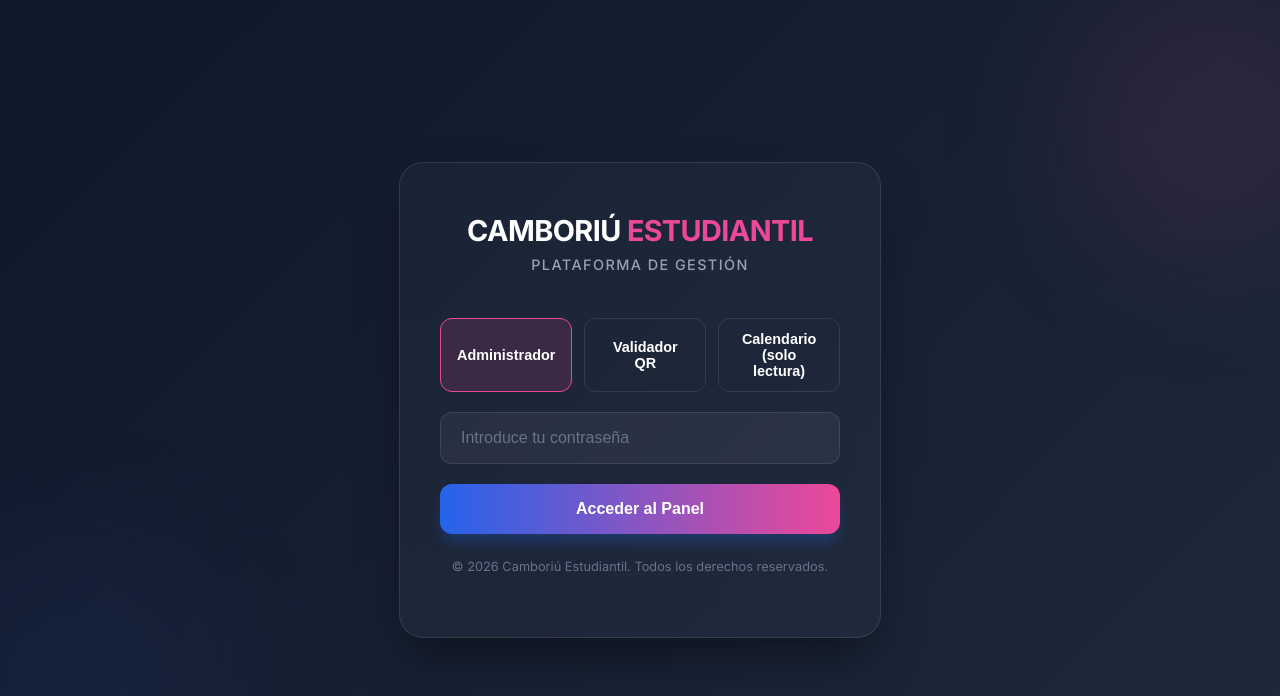
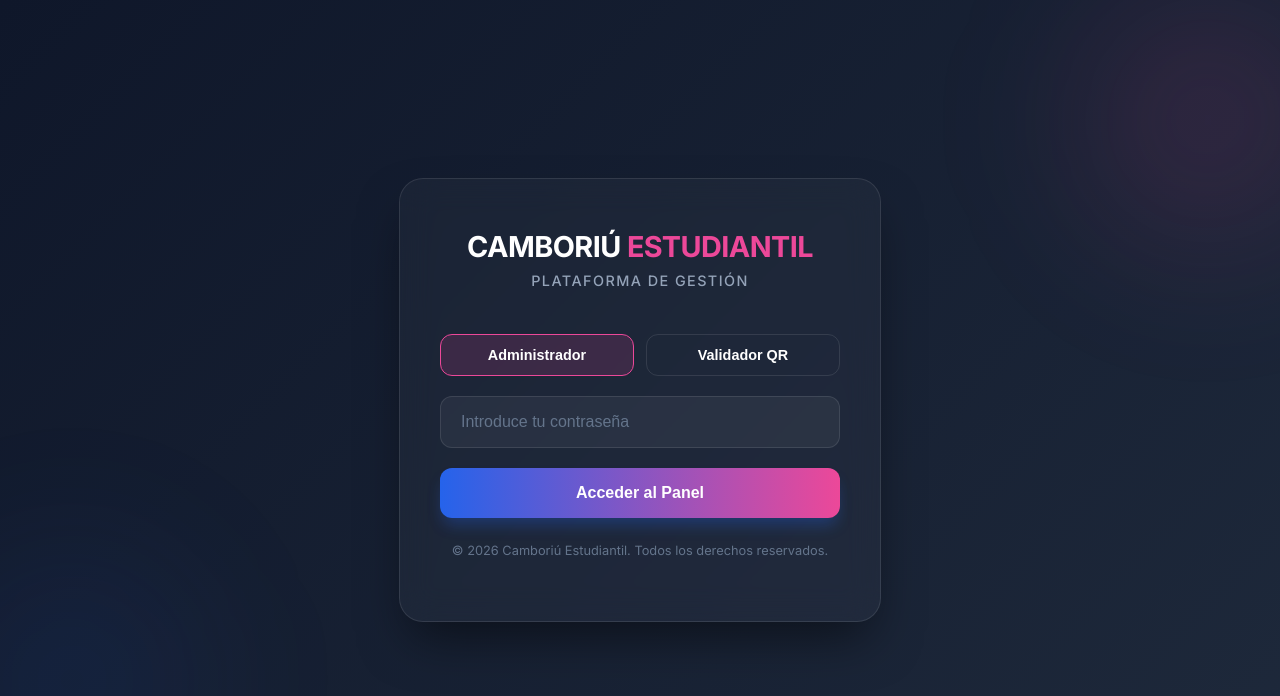
Before and after one commit to foisbraian/camboriu.estudiantil, a React (Create React App) app in the folder frontend/: page /login in a window 1280 px wide. Shown: the top 696 px of the page. Built offline with nearby package versions, Linux system fonts and the light colour scheme; no server answers.

Commit message:
fix front

```diff
--- a/frontend/src/pages/Login.jsx
+++ b/frontend/src/pages/Login.jsx
@@ -118,11 +118,10 @@ export default function Login() {
                 </div>
 
                 <div style={{ display: "flex", gap: 12, marginBottom: 20 }}>
-                     {[
-                         { label: "Administrador", value: "admin" },
-                         { label: "Validador QR", value: "validator" },
-                         { label: "Calendario (solo lectura)", value: "calendar" }
-                     ].map((option) => (
+                    {[
+                        { label: "Administrador", value: "admin" },
+                        { label: "Validador QR", value: "validator" }
+                    ].map((option) => (
                         <button
                             type="button"
                             key={option.value}
```
Also changed, not shown: 1 other file (tests, documents, lock files or other folders).
